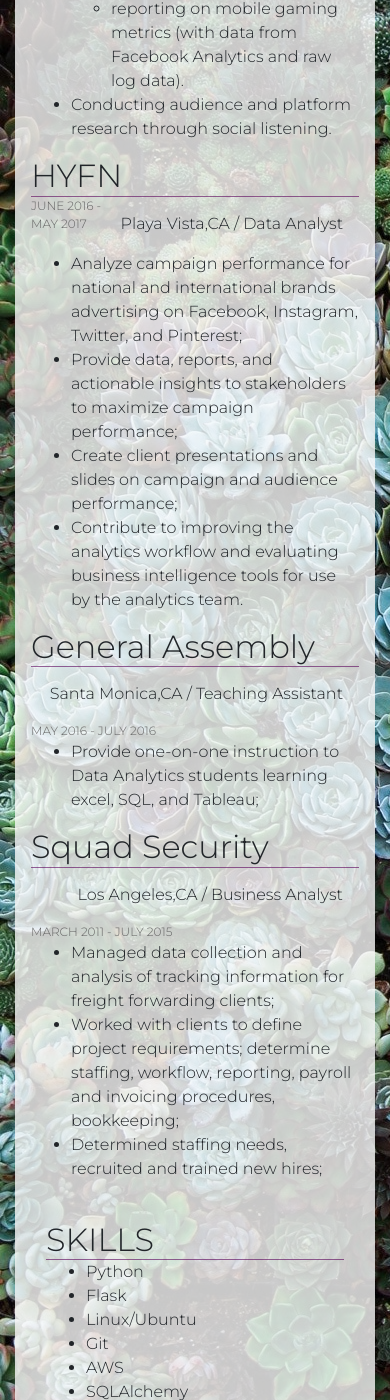
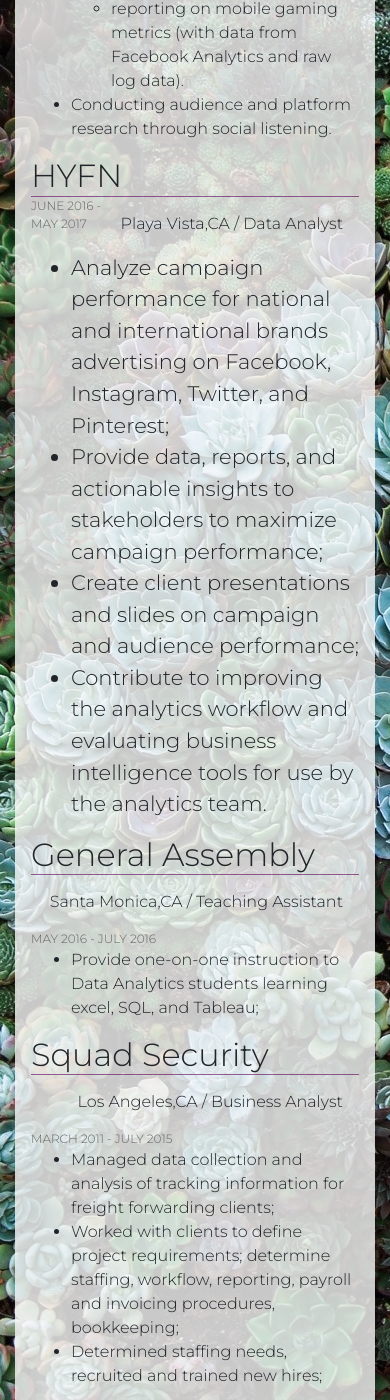
Before and after one commit to donehower/skd_site, a Flask app: page / in a window 390 px wide. Shown: the part 395-1795 px from the top of the page. Run offline with Flask 2, Linux system fonts and the light colour scheme; some libraries are stand-ins or nearby versions.

Commit message:
Removed styling based on breakpoints, used vw

```diff
--- a/skd_site/static/css/master.css
+++ b/skd_site/static/css/master.css
@@ -1,36 +1,17 @@
+
 body {
   font-family: 'Montserrat', sans-serif;
-  font-size: 1.0rem;
   background-image: url("../images/succulents_bkg.jpg");
   /* background-size: 120%; */
   background-attachment: fixed;
 }
 
-@include media-breakpoint-down(xs) {
-  navbar {
-    font-size: 2.0rem;
-    }
-  }
-
-@include media-breakpoint-down(sm) {
-  body {
-    font-size: 1.2rem;
-  }
-  navbar {
-    font-size: : 1.5rem;
-  }
+.plain_text {
+  font-size: calc(22px - 0.25vw);
 }
 
-@include media-breakpoint-up(md) {
-  body {
-    font-size: 1.4rem;
-  }
-}
-
-@include media-breakpoint-up(lg) {
-  body {
-    font-size: 1.6rem;
-  }
+#plain_text {
+  font-size: calc(22px - 0.25vw);
 }
 
 #white_alpha {
@@ -47,7 +28,7 @@ body {
 
 #nav_bar_bg {
   background-color: rgba(90, 0, 91, 0.6);
-  font-size: 1.3rem;
+  font-size: 1.2rem;
 }
 
 .headline {
```
